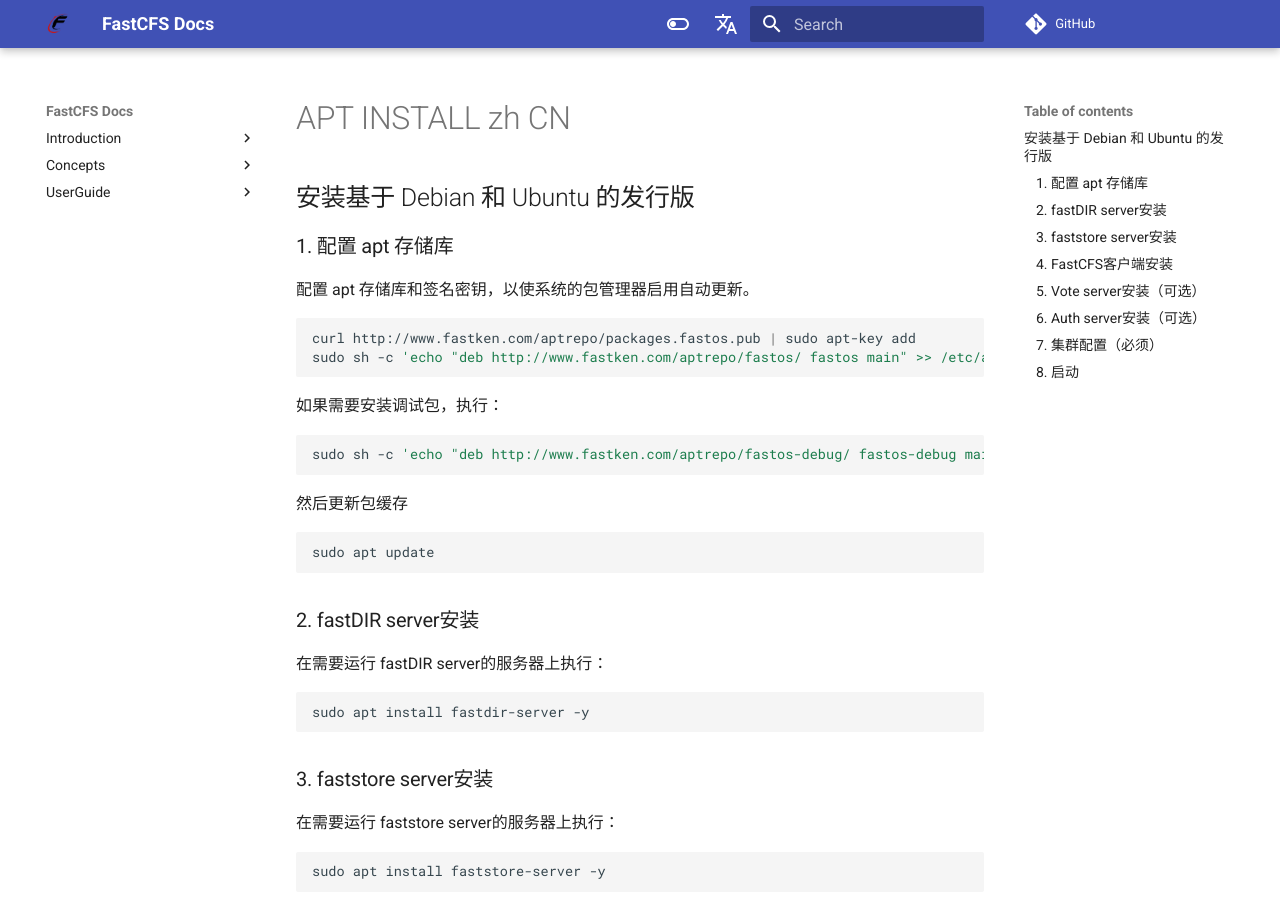
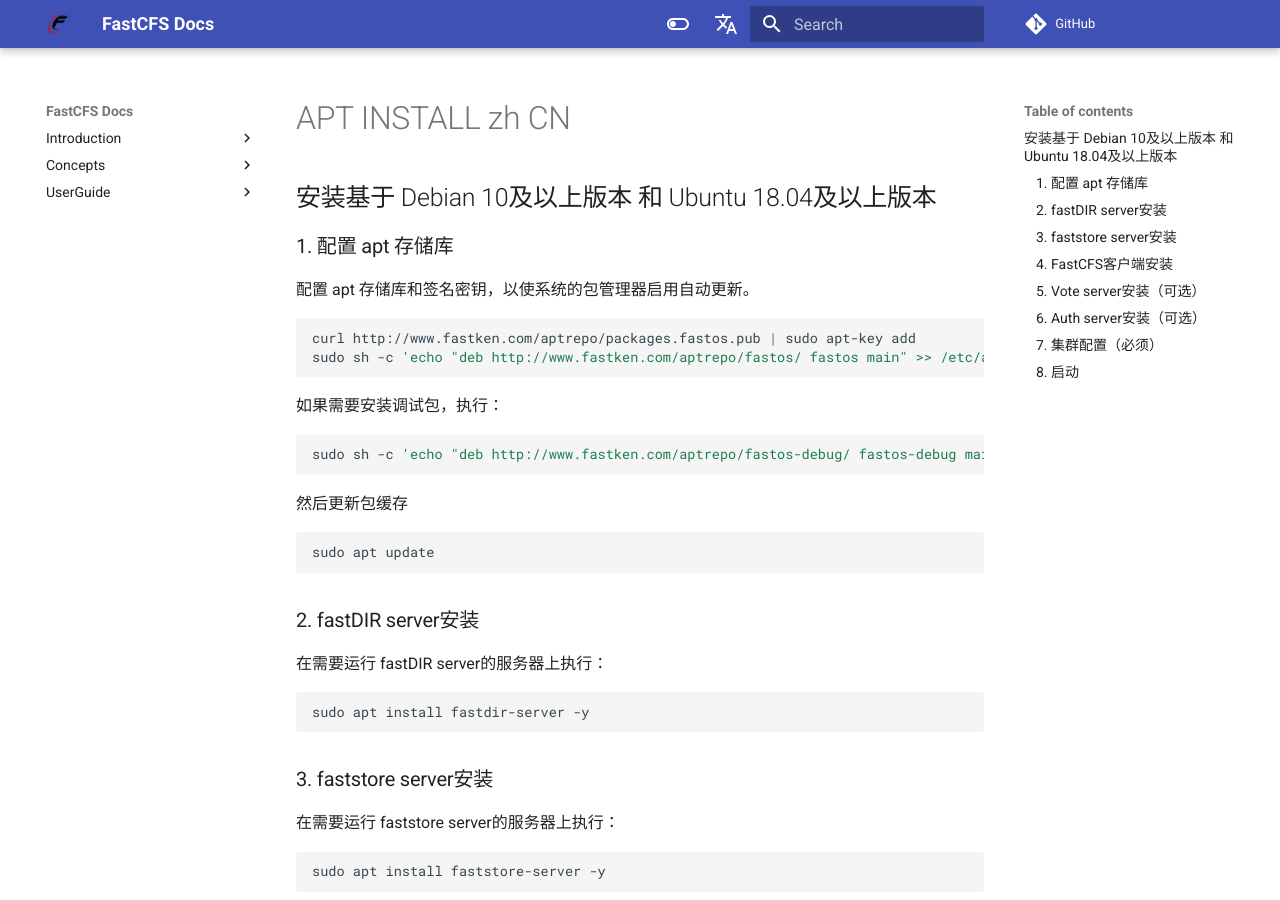
Before and after one commit to happyfish100/FastCFS, an MkDocs documentation site: the page built from docs/APT-INSTALL-zh_CN.md, in a window 1280 px wide and 900 px high. Built offline with MkDocs 1.6.1 and Material for MkDocs 9.7.7, drawn with Linux system fonts in a browser that asks for light colours; comment, search, counter and statistics services are not loaded; the version menu is left out.

Commit message:
check Ubuntu and Debian version for apt install

```diff
--- a/docs/APT-INSTALL-zh_CN.md
+++ b/docs/APT-INSTALL-zh_CN.md
@@ -1,5 +1,5 @@
 
-## 安装基于 Debian 和 Ubuntu 的发行版
+## 安装基于 Debian 10及以上版本 和 Ubuntu 18.04及以上版本
 
 
 ### 1. 配置 apt 存储库
```
Also changed, not shown: 1 other file.
